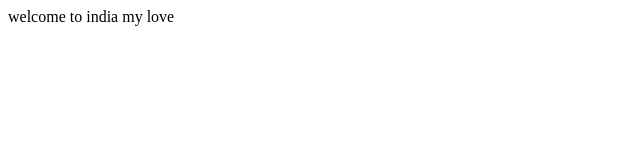
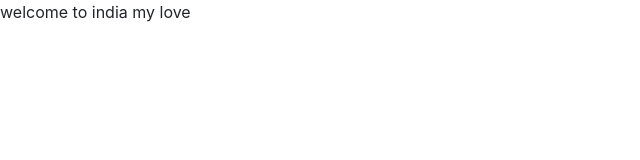
Before and after one commit to harishnv/webrtc-collab-editor, a website: page src/index.html in a window 1280 px wide. Shown: the full height of the page, 0-640 px from the left. Drawn offline with nearby package versions, Linux system fonts and the light colour scheme; files that its build step writes are made by us from their sources.

Commit message:
bootstrap added

```diff
--- a/package.json
+++ b/package.json
@@ -9,6 +9,7 @@
   "author": "",
   "license": "ISC",
   "devDependencies": {
+    "bootstrap": "^4.1.3",
     "browser-sync": "^2.24.7",
     "gulp": "^3.9.1",
     "gulp-autoprefixer": "^6.0.0",
--- a/src/sass/style.scss
+++ b/src/sass/style.scss
@@ -1,2 +1,4 @@
+@import 'node_modules/bootstrap/scss/bootstrap';
+
 $font-stack:    Helvetica, sans-serif;
 $primary-color: #5b5b5b;
```
Also changed, not shown: dist/css/style.css, 1 other file.
